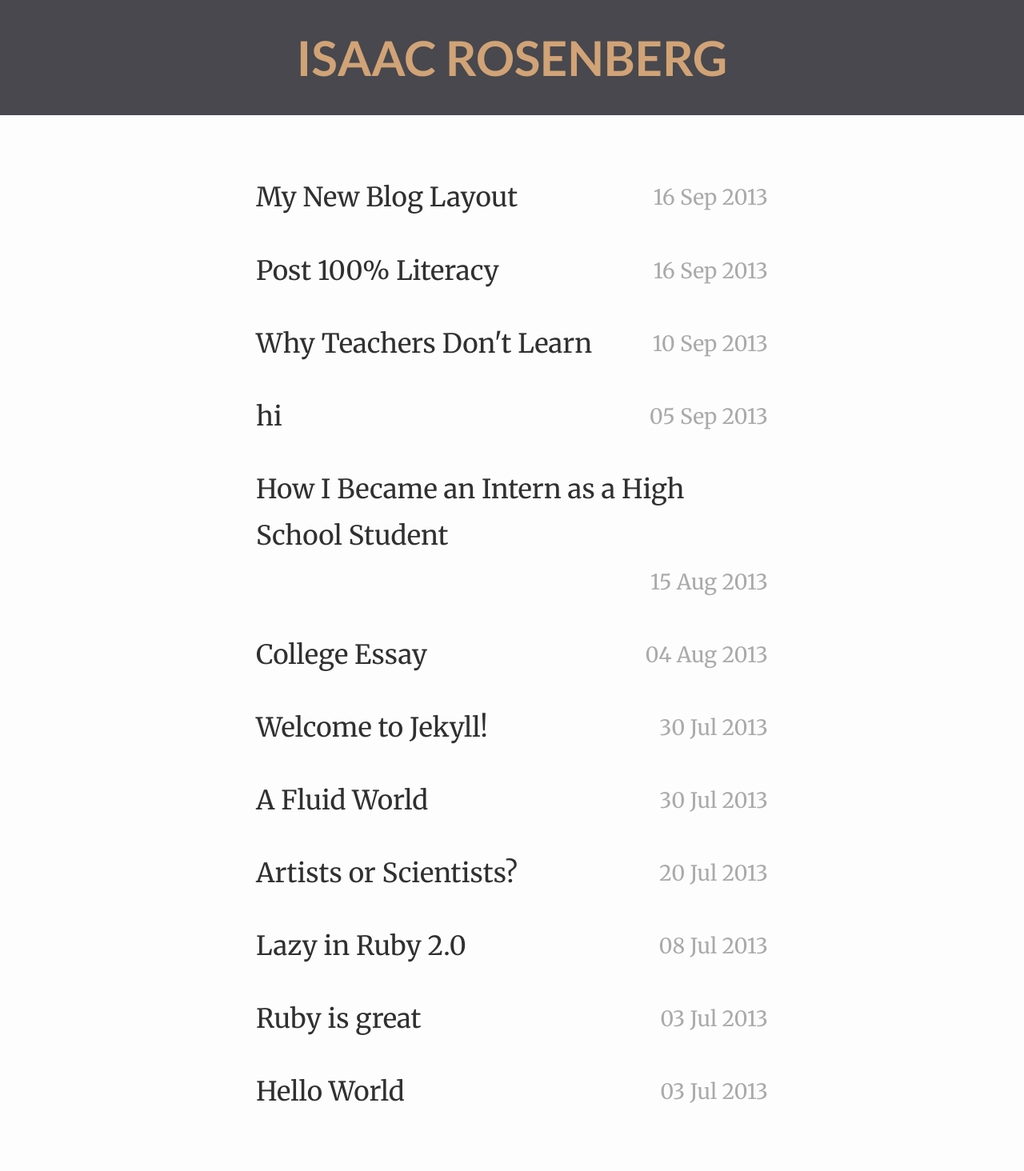
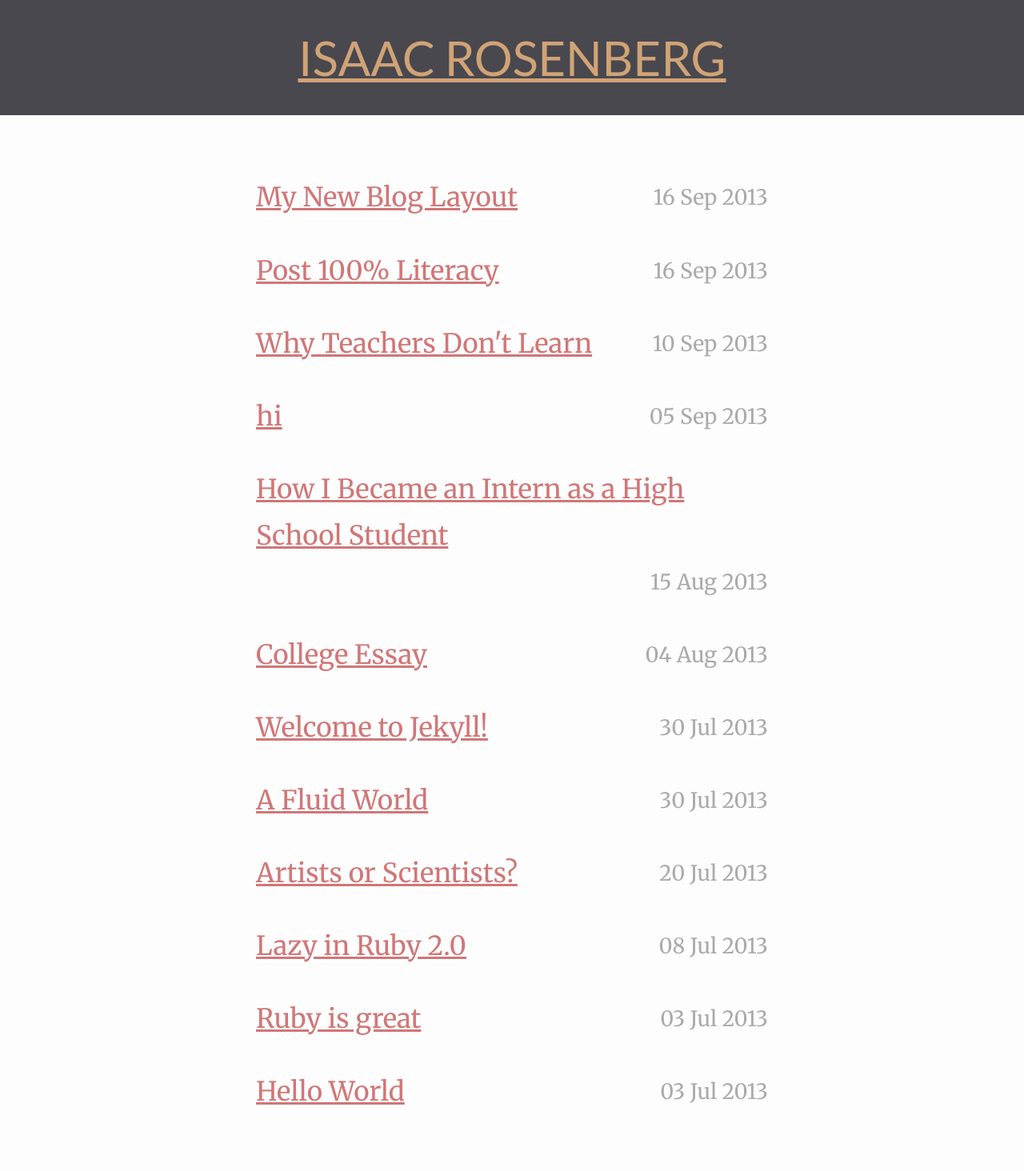
Before and after one commit to irosenb/blog, a Jekyll site: the page built from index.html, in a window 1280 px wide. Shown: the whole page at 80% size. Built offline with Jekyll 4.4.1, drawn with Linux system fonts in a browser that asks for light colours; Markdown is read by kramdown in place of the engine named in the settings.

Commit message:
working on styling links

```diff
--- a/css/main.css
+++ b/css/main.css
@@ -201,6 +201,12 @@ time {
   margin-bottom: 1.5em;
 }
 
+a:link, a:visited {
+  color: #d17677;
+  font-weight: normal;
+  text-decoration: underline;
+}
+
 .post pre {
   border: 1px solid #ddd;
   background-color: #eef;
--- a/css/typography.css
+++ b/css/typography.css
@@ -9,11 +9,6 @@ body {
   margin: auto;
   color: rgb(10, 10, 10);
 }
-
-a {outline:none !important; font-weight:bold; text-decoration:none;}
-a:link, a:visited {color:#303030;}
-a:hover {color:#575757;}
-a:active {color:#7e7e7e; outline:none;}
 
 h1 {
   font-size: 3em;
```
